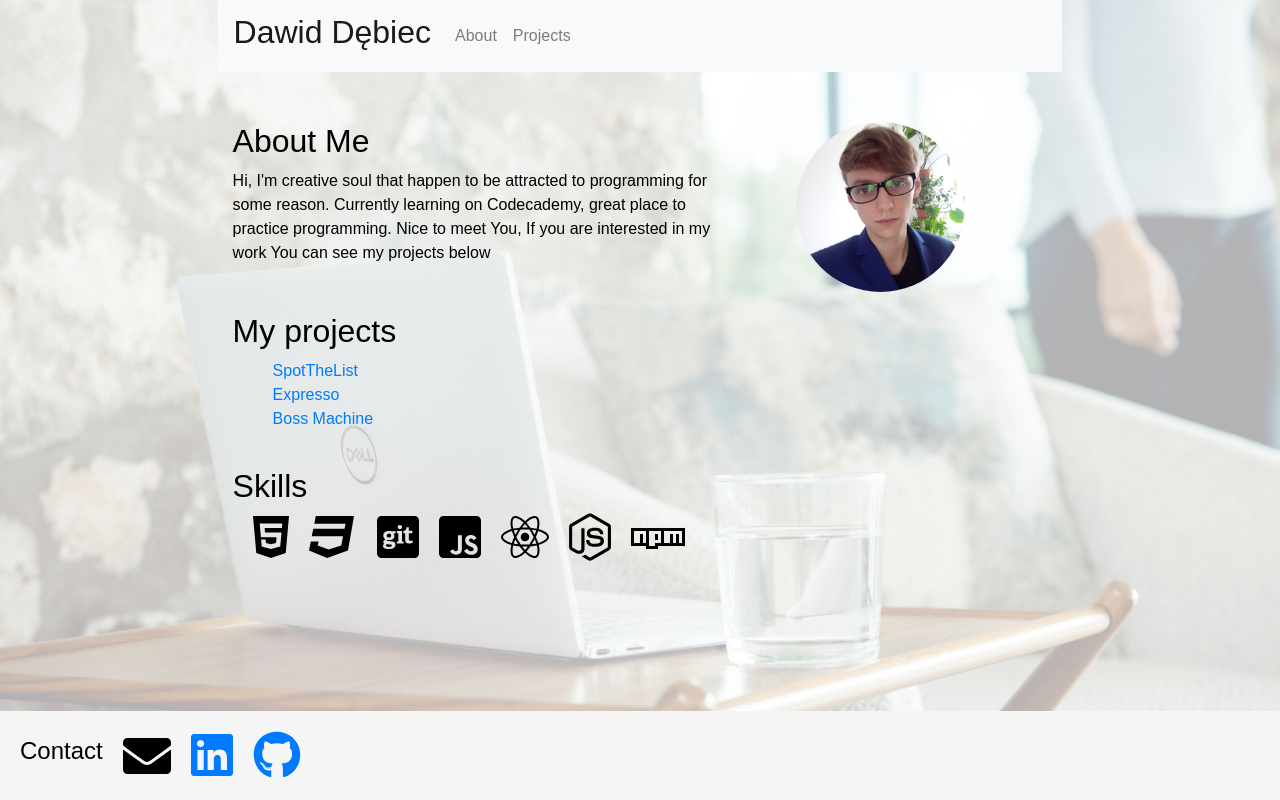
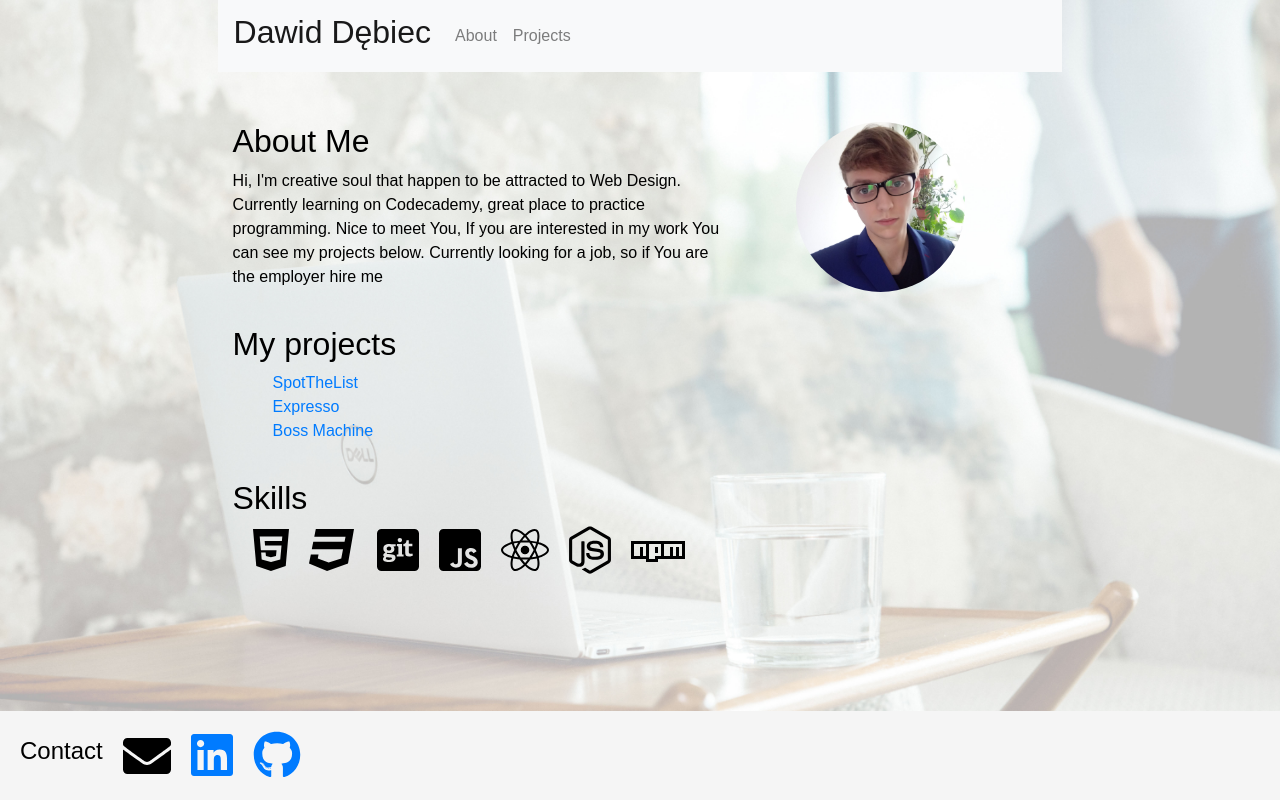
Before and after one commit to Dawidx3p/Portfolio1, a React (Create React App) app: page / in a window 1280 px wide. Built offline with nearby package versions, Linux system fonts and the light colour scheme.

Commit message:
Little change in the About me section

```diff
--- a/src/components/AboutMe/AboutMe.js
+++ b/src/components/AboutMe/AboutMe.js
@@ -8,8 +8,8 @@ export default function AboutMe(){
             <Col xs={12} md={8}>
                 <h2>About Me</h2>
                 <p>
-                Hi, I'm creative soul that happen to be attracted to programming for some reason. Currently learning on Codecademy, great place to practice programming.
-                Nice to meet You, If you are interested in my work You can see my projects below
+                Hi, I'm creative soul that happen to be attracted to Web Design. Currently learning on Codecademy, great place to practice programming.
+                Nice to meet You, If you are interested in my work You can see my projects below. Currently looking for a job, so if You are the employer hire me
                 </p>
             </Col>
             <Col xs={12} md={4}>
```
